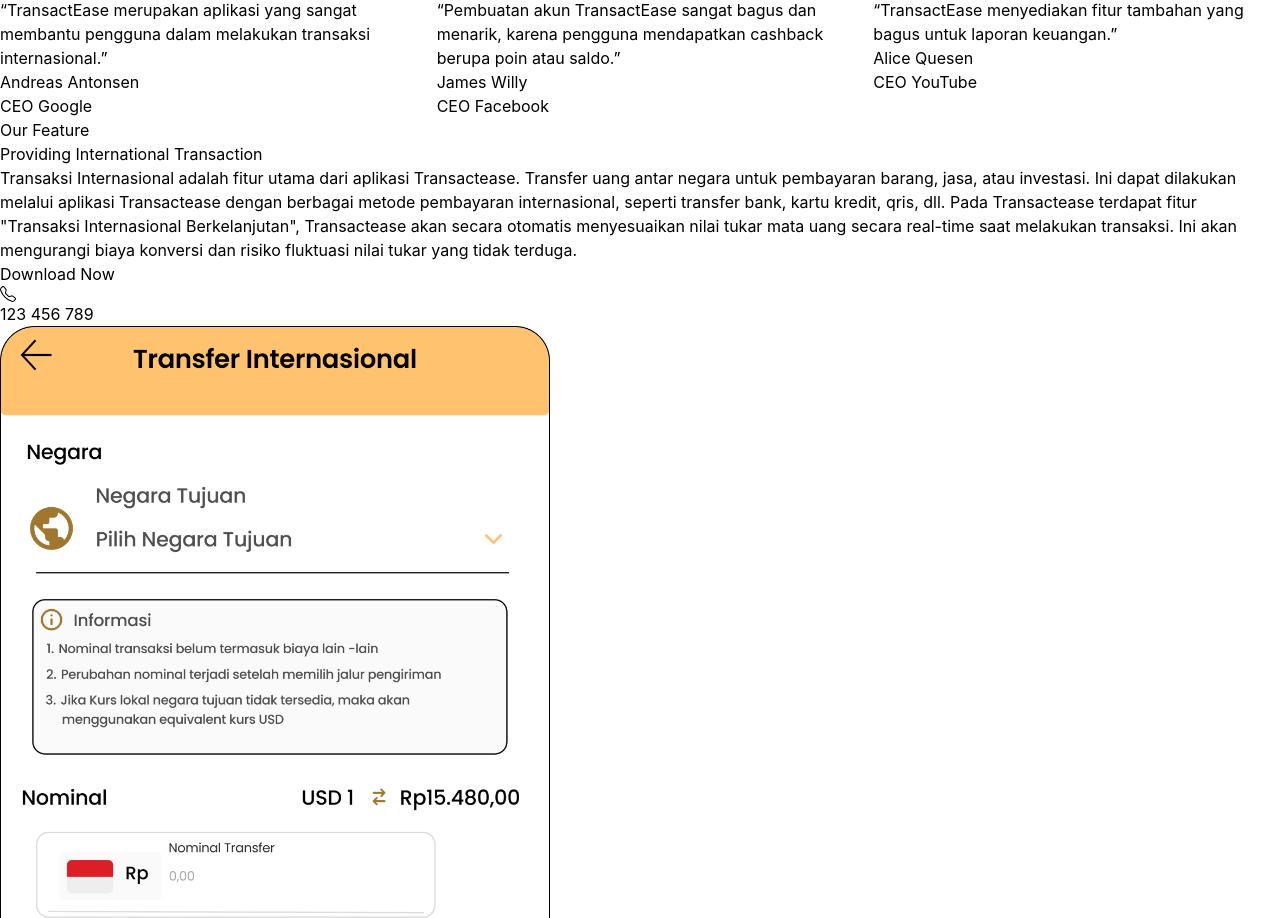
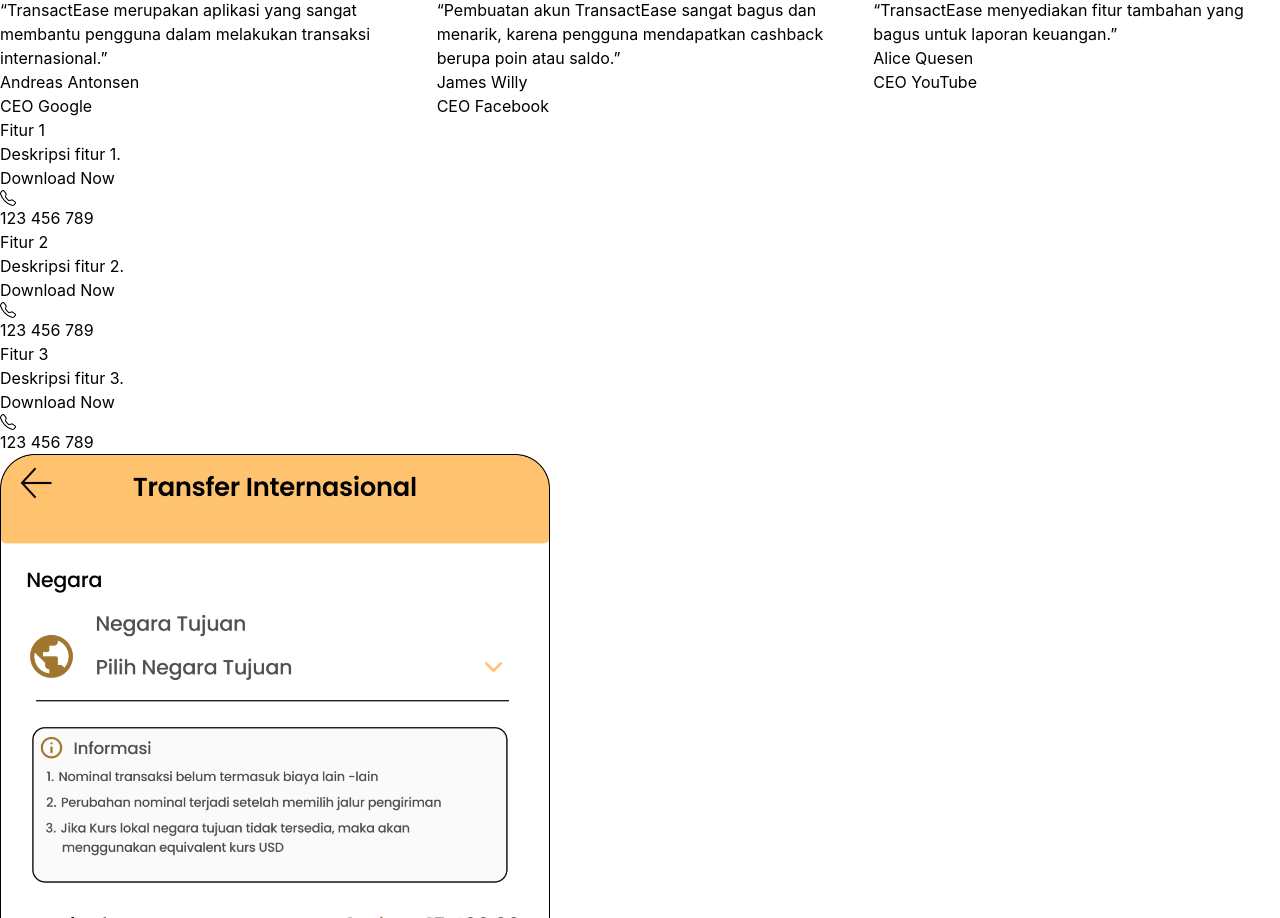
Before and after one commit to nayasuna/digbis, a React (Vite) app: page / in a window 1280 px wide. Shown: the part 3378-4296 px from the top of the page. Built offline with nearby package versions, Linux system fonts and the light colour scheme.

Commit message:
membuat landing

```diff
--- a/src/components/feature.jsx
+++ b/src/components/feature.jsx
@@ -1,24 +1,22 @@
 import React from 'react';
-import featureImage from '../../public/ftr1.png'; // Adjust the path according to your project structure
+import featureImage from '../../public/ftr1.png'; // Sesuaikan path sesuai struktur proyek Anda
 
 const FeatureSection = () => {
   return (
     <section className="bg-white py-12" id='features'>
       <div className="container mx-auto flex flex-col md:flex-row items-center justify-between px-4 md:px-0">
-        {/* Left Side Content */}
-        <div className="md:w-1/2 flex flex-col justify-start mt-0 md:mt-0">
-          <h3 className="text-base sm:text-lg font-semibold text-gray-600 mb-2">Our Feature</h3>
-          <h1 className="text-2xl sm:text-3xl md:text-4xl font-bold text-black mb-4">
-            Providing International Transaction
-          </h1>
-          <p className="text-sm sm:text-base text-gray-700 mb-6">
-            Transaksi Internasional adalah fitur utama dari aplikasi Transactease. Transfer uang antar negara untuk pembayaran barang, jasa, atau investasi. Ini dapat dilakukan melalui aplikasi Transactease dengan berbagai metode pembayaran internasional, seperti transfer bank, kartu kredit, qris, dll. Pada Transactease terdapat fitur "Transaksi Internasional Berkelanjutan", Transactease akan secara otomatis menyesuaikan nilai tukar mata uang secara real-time saat melakukan transaksi. Ini akan mengurangi biaya konversi dan risiko fluktuasi nilai tukar yang tidak terduga.
+        {/* Kartu Fitur 1 */}
+        <div className="md:w-1/3 flex flex-col justify-start mt-0 md:mt-0">
+          <div className="bg-white p-6 border rounded-lg shadow-md">
+            <h3 className="text-xl font-semibold mb-2">Fitur 1</h3>
+            <p className="text-gray-700 mb-6">
+              Deskripsi fitur 1.
             </p>
-          <div className="flex flex-col sm:flex-row items-center gap-4 sm:gap-6 text-gray-600 mb-4">
-            <button className="bg-orange-400 rounded-full px-4 sm:px-6 py-2 sm:py-3 text-white hover:bg-orange-500 transition">
+            <div className="flex items-center gap-3">
+              <button className="bg-orange-400 rounded-full px-4 py-2 text-white hover:bg-orange-500 transition">
                 Download Now
               </button>
-            <div className="flex items-center gap-2 sm:gap-3">
+              <div className="flex items-center gap-2">
                 <svg xmlns="http://www.w3.org/2000/svg" width="16" height="16" fill="currentColor" className="bi bi-telephone" viewBox="0 0 16 16">
                   <path d="M3.654 1.328a.678.678 0 0 0-1.015-.063L1.605 2.3c-.483.484-.661 1.169-.45 1.77a17.6 17.6 0 0 0 4.168 6.608 17.6 17.6 0 0 0 6.608 4.168c.601.211 1.286.033 1.77-.45l1.034-1.034a.678.678 0 0 0-.063-1.015l-2.307-1.794a.68.68 0 0 0-.58-.122l-2.19.547a1.75 1.75 0 0 1-1.657-.459L5.482 8.062a1.75 1.75 0 0 1-.46-1.657l.548-2.19a.68.68 0 0 0-.122-.58zM1.884.511a1.745 1.745 0 0 1 2.612.163L6.29 2.98c.329.423.445.974.315 1.494l-.547 2.19a.68.68 0 0 0 .178.643l2.457 2.457a.68.68 0 0 0 .644.178l2.189-.547a1.75 1.75 0 0 1 1.494.315l2.306 1.794c.829.645.905 1.87.163 2.611l-1.034 1.034c-.74.74-1.846 1.065-2.877.702a18.6 18.6 0 0 1-7.01-4.42 18.6 18.6 0 0 1-4.42-7.009c-.362-1.03-.037-2.137.703-2.877z"/>
                 </svg>
@@ -26,8 +24,52 @@
               </div>
             </div>
           </div>
+        </div>
 
-        {/* Right Side Image with Wider Rounded Background */}
+        {/* Kartu Fitur 2 */}
+        <div className="md:w-1/3 flex flex-col justify-start mt-6 md:mt-0">
+          <div className="bg-white p-6 border rounded-lg shadow-md">
+            <h3 className="text-xl font-semibold mb-2">Fitur 2</h3>
+            <p className="text-gray-700 mb-6">
+              Deskripsi fitur 2.
+            </p>
+            <div className="flex items-center gap-3">
+              <button className="bg-orange-400 rounded-full px-4 py-2 text-white hover:bg-orange-500 transition">
+                Download Now
+              </button>
+              <div className="flex items-center gap-2">
+                <svg xmlns="http://www.w3.org/2000/svg" width="16" height="16" fill="currentColor" className="bi bi-telephone" viewBox="0 0 16 16">
+                  <path d="M3.654 1.328a.678.678 0 0 0-1.015-.063L1.605 2.3c-.483.484-.661 1.169-.45 1.77a17.6 17.6 0 0 0 4.168 6.608 17.6 17.6 0 0 0 6.608 4.168c.601.211 1.286.033 1.77-.45l1.034-1.034a.678.678 0 0 0-.063-1.015l-2.307-1.794a.68.68 0 0 0-.58-.122l-2.19.547a1.75 1.75 0 0 1-1.657-.459L5.482 8.062a1.75 1.75 0 0 1-.46-1.657l.548-2.19a.68.68 0 0 0-.122-.58zM1.884.511a1.745 1.745 0 0 1 2.612.163L6.29 2.98c.329.423.445.974.315 1.494l-.547 2.19a.68.68 0 0 0 .178.643l2.457 2.457a.68.68 0 0 0 .644.178l2.189-.547a1.75 1.75 0 0 1 1.494.315l2.306 1.794c.829.645.905 1.87.163 2.611l-1.034 1.034c-.74.74-1.846 1.065-2.877.702a18.6 18.6 0 0 1-7.01-4.42 18.6 18.6 0 0 1-4.42-7.009c-.362-1.03-.037-2.137.703-2.877z"/>
+                </svg>
+                <span className='text-gray-500'>123 456 789</span>
+              </div>
+            </div>
+          </div>
+        </div>
+
+        {/* Kartu Fitur 3 */}
+        <div className="md:w-1/3 flex flex-col justify-start mt-6 md:mt-0">
+          <div className="bg-white p-6 border rounded-lg shadow-md">
+            <h3 className="text-xl font-semibold mb-2">Fitur 3</h3>
+            <p className="text-gray-700 mb-6">
+              Deskripsi fitur 3.
+            </p>
+            <div className="flex items-center gap-3">
+              <button className="bg-orange-400 rounded-full px-4 py-2 text-white hover:bg-orange-500 transition">
+                Download Now
+              </button>
+              <div className="flex items-center gap-2">
+                <svg xmlns="http://www.w3.org/2000/svg" width="16" height="16" fill="currentColor" className="bi bi-telephone" viewBox="0 0 16 16">
+                  <path d="M3.654 1.328a.678.678 0 0 0-1.015-.063L1.605 2.3c-.483.484-.661 1.169-.45 1.77a17.6 17.6 0 0 0 4.168 6.608 17.6 17.6 0 0 0 6.608 4.168c.601.211 1.286.033 1.77-.45l1.034-1.034a.678.678 0 0 0-.063-1.015l-2.307-1.794a.68.68 0 0 0-.58-.122l-2.19.547a1.75 1.75 0 0 1-1.657-.459L5.482 8.062a1.75 1.75 0 0 1-.46-1.657l.548-2.19a.68.68 0 0 0-.122-.58zM1.884.511a1.745 1.745 0 0 1 2.612.163L6.29 2.98c.329.423.445.974.315 1.494l-.547 2.19a.68.68 0 0 0 .178.643l2.457 2.457a.68.68 0 0 0 .644.178l2.189-.547a1.75 1.75 0 0 1 1.494.315l2.306 1.794c.829.645.905 1.87.163 2.611l-1.034 1.034c-.74.74-1.846 1.065-2.877.702a18.6 18.6 0 0 1-7.01-4.42 18.6 18.6 0 0 1-4.42-7.009c-.362-1.03-.037-2.137.703-2.877z"/>
+                </svg>
+                <span className='text-gray-500'>123 456 789</span>
+              </div>
+            </div>
+          </div>
+        </div>
+      </div>
+
+      {/* Gambar Fitur */}
       <div className="md:w-1/2 mt-10 md:mt-0 px-4 flex justify-center md:justify-end">
         <div className="relative w-full max-w-sm sm:max-w-md mx-auto md:max-w-none">
           <div
@@ -52,7 +94,6 @@
           />
         </div>
       </div>
-      </div>
     </section>
   );
 }
--- a/src/components/header.jsx
+++ b/src/components/header.jsx
@@ -19,7 +19,7 @@
 
         {/* Desktop Menu */}
         <nav className="hidden md:flex md:items-center md:ml-4 ml-0"> {/* Menyesuaikan margin kiri di desktop */}
-          <ul className="flex items-center space-x-8 lg:space-x-20">
+          <ul className="flex items-center space-x-8 lg:space-x-20"> {/* Menyesuaikan space-x untuk item menu */}
             <li><a href="#home" className="text-white hover:text-yellow-400">Home</a></li>
             <li><a href="#about" className="text-white hover:text-yellow-400">About Us</a></li>
             <li><a href="#blog" className="text-white hover:text-yellow-400">Blog</a></li>
@@ -29,6 +29,7 @@
             <li><button className="bg-transparent rounded-3xl border border-white text-white px-4 py-2">Daftar</button></li>
           </ul>
         </nav>
+
 
         {/* Mobile Menu Button */}
         <div className="md:hidden">
@@ -48,8 +49,6 @@
             <li><a href="#blog" className="text-white hover:text-yellow-400">Blog</a></li>
             <li><a href="#features" className="text-white hover:text-yellow-400">Features</a></li>
             <li><a href="#contact" className="text-white hover:text-yellow-400">Contact</a></li>
-            <li><button className="bg-transparent rounded-3xl border border-white text-white px-4 py-2">Login</button></li>
-            <li><button className="bg-transparent rounded-3xl border border-white text-white px-4 py-2">Daftar</button></li>
           </ul>
         </nav>
       )}
```
Lines whose indentation alone changed are shown as unchanged.
